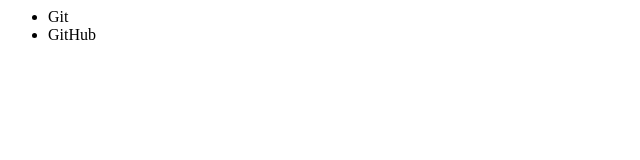
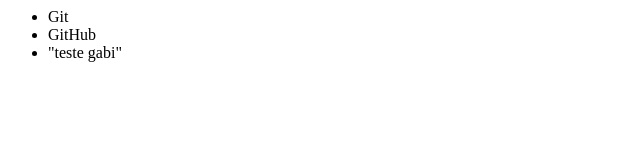
Before and after one commit to Gabibisuca/portal, a plain HTML site: page index.html in a window 1280 px wide. Shown: the full height of the page, 0-640 px from the left. Drawn offline with Linux system fonts and the light colour scheme.

Commit message:
Update index.html
Teste pull

```diff
--- a/index.html
+++ b/index.html
@@ -4,6 +4,7 @@
     <ul>
       <li>Git</li>
       <li>GitHub</li>
+      <li>"teste gabi"</li>
     <ul>
   </body>
 </html>
```
